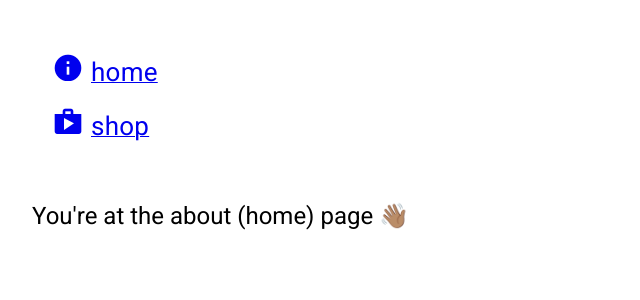
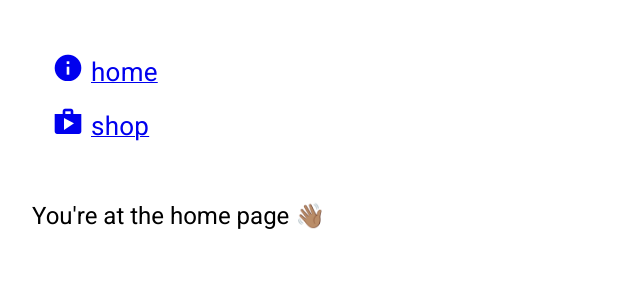
Before and after one commit to mohsenmadi/modern-ng, an Angular app: page / in a window 1280 px wide. Shown: the top 300 px of the page, without its empty margins (0-640 px from the left). Built offline with nearby package versions, Linux system fonts and the light colour scheme; what @ngrx/component-store would draw is missing.

Commit message:
changed about to home

```diff
--- a/src/app/comps/home/home.component.html
+++ b/src/app/comps/home/home.component.html
@@ -1 +1 @@
-<h1>You're at the about (home) page 👋🏽</h1>
+<h1>You're at the home page 👋🏽</h1>
```
